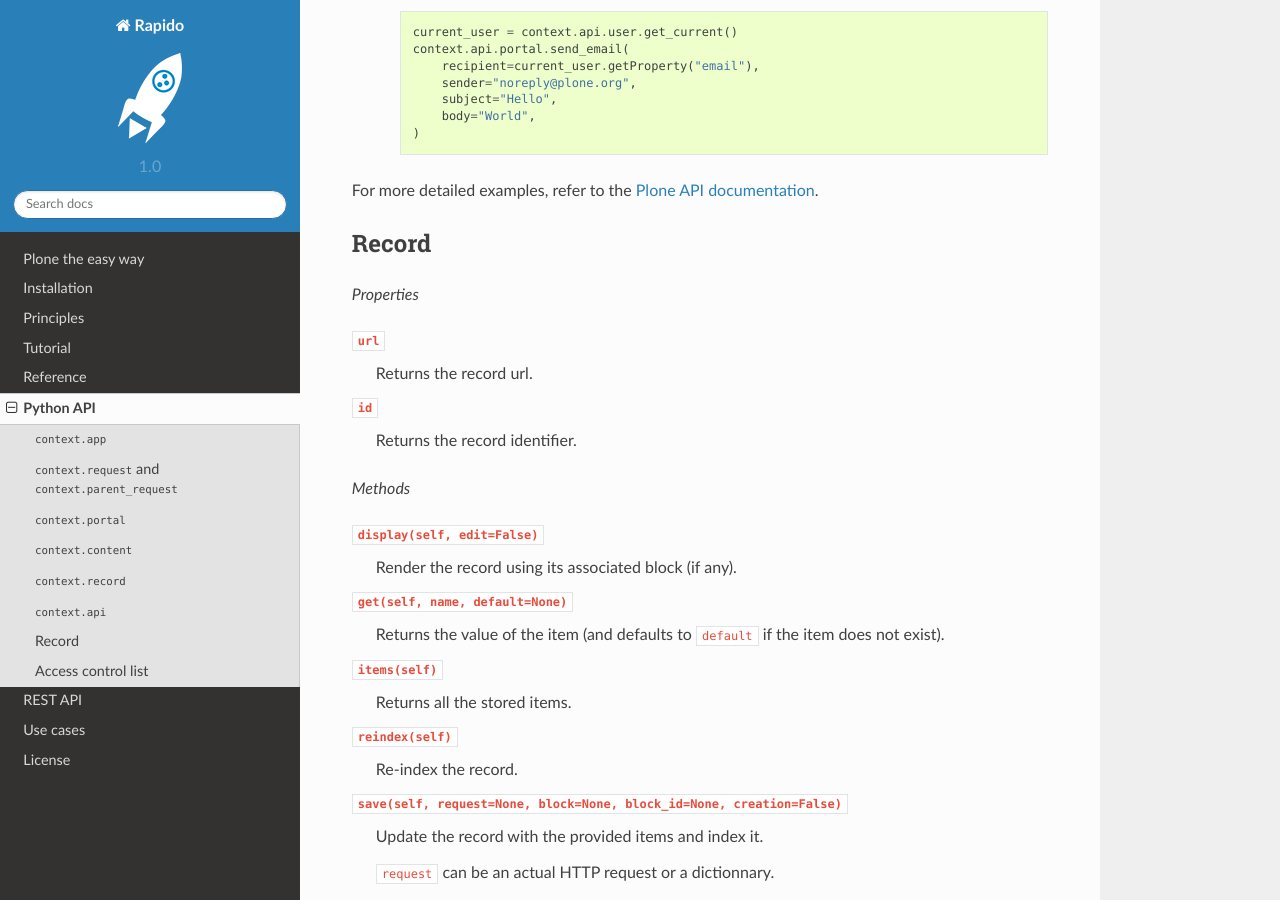
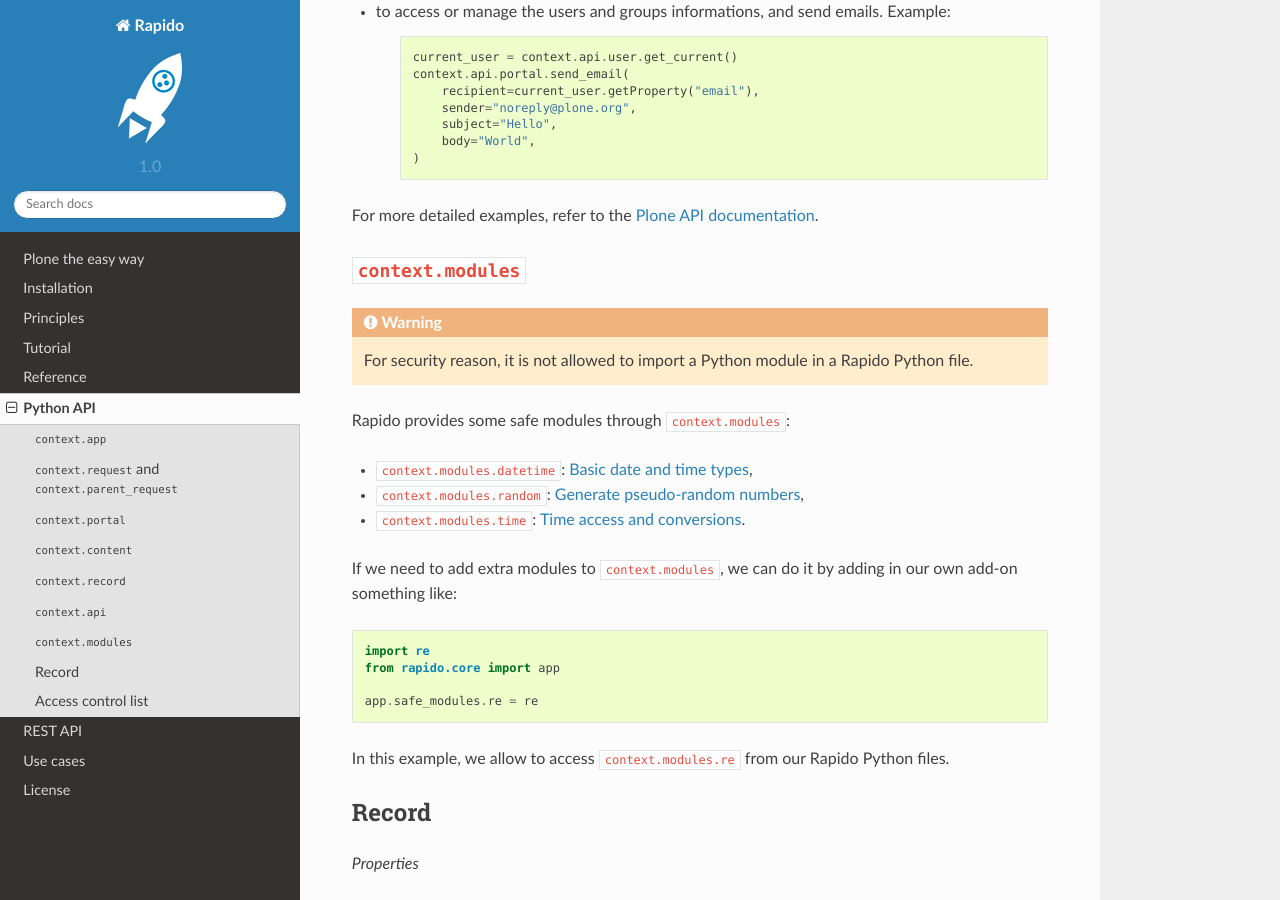
Before and after one commit to collective/rapido.plone, a Sphinx documentation site: the page built from docs/python-api.rst, in a window 1280 px wide and 900 px high, scrolled down 4155 px. Built offline with Sphinx 7.4.7 and the Read the Docs theme 2.0.0, drawn with Linux system fonts in a browser that asks for light colours.

Commit message:
update doc

```diff
--- a/docs/python-api.rst
+++ b/docs/python-api.rst
@@ -11,7 +11,8 @@ The ``context`` provides the following properties:
 - ``context.portal``,
 - ``context.content``,
 - ``context.record``,
-- ``context.api``.
+- ``context.api``,
+- ``context.modules``.
 
 ``context.app``
 ---------------
@@ -208,6 +209,28 @@ This API mainly allows:
 
 For more detailed examples, refer to the `Plone API documentation <http://docs.plone.org/develop/plone.api/docs/index.html>`_.
 
+``context.modules``
+-------------------
+
+.. warning:: For security reason, it is not allowed to import a Python module in a Rapido Python file.
+
+Rapido provides some safe modules through ``context.modules``:
+
+- ``context.modules.datetime``: `Basic date and time types <https://docs.python.org/2/library/datetime.html>`_,
+- ``context.modules.random``: `Generate pseudo-random numbers <https://docs.python.org/2/library/random.html>`_,
+- ``context.modules.time``: `Time access and conversions <https://docs.python.org/2/library/time.html>`_.
+
+If we need to add extra modules to ``context.modules``, we can do it by adding in our own add-on something like:
+
+.. code-block:: python
+
+    import re
+    from rapido.core import app
+
+    app.safe_modules.re = re
+
+In this example, we allow to access ``context.modules.re`` from our Rapido Python files.
+
 Record
 ------
 
```
